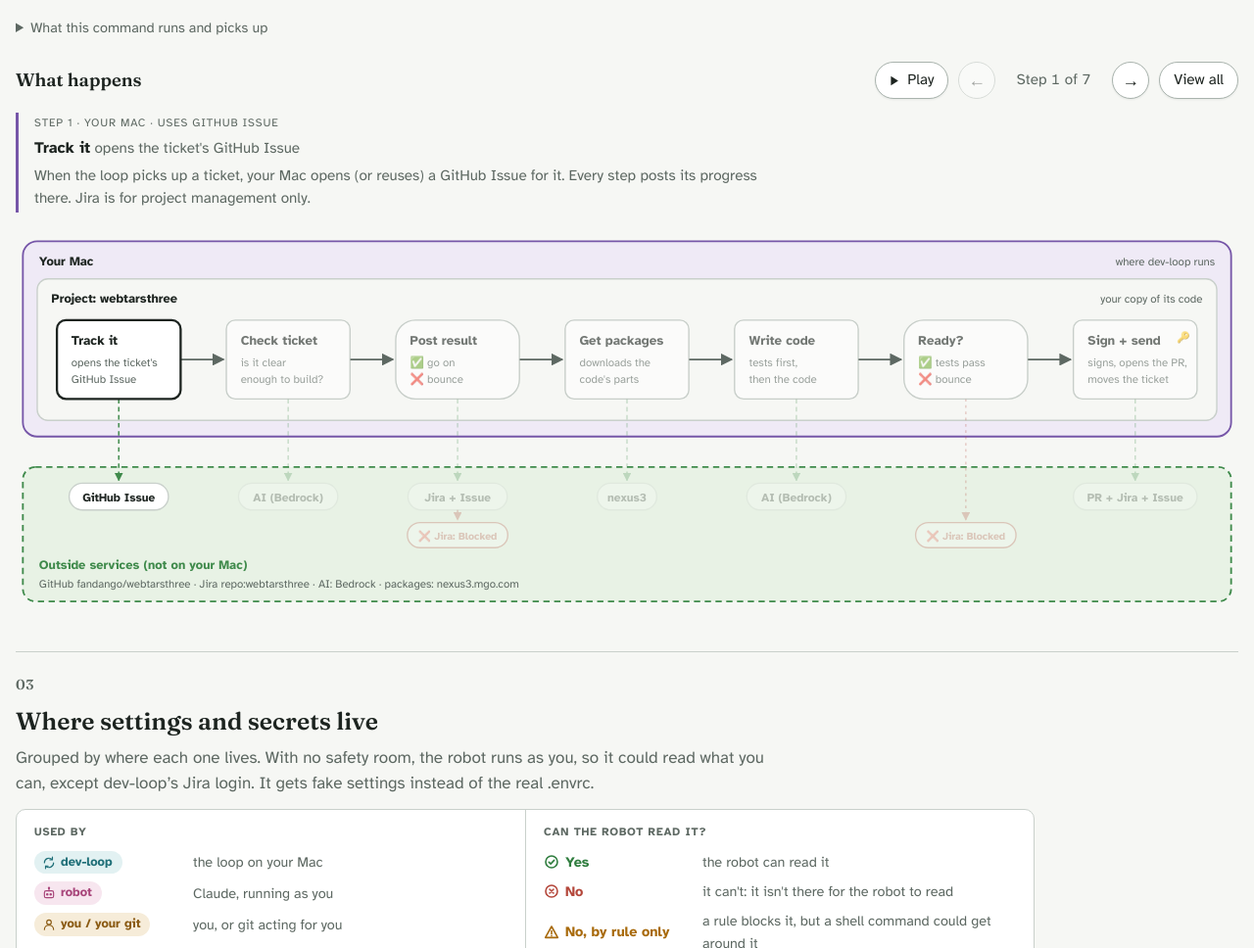
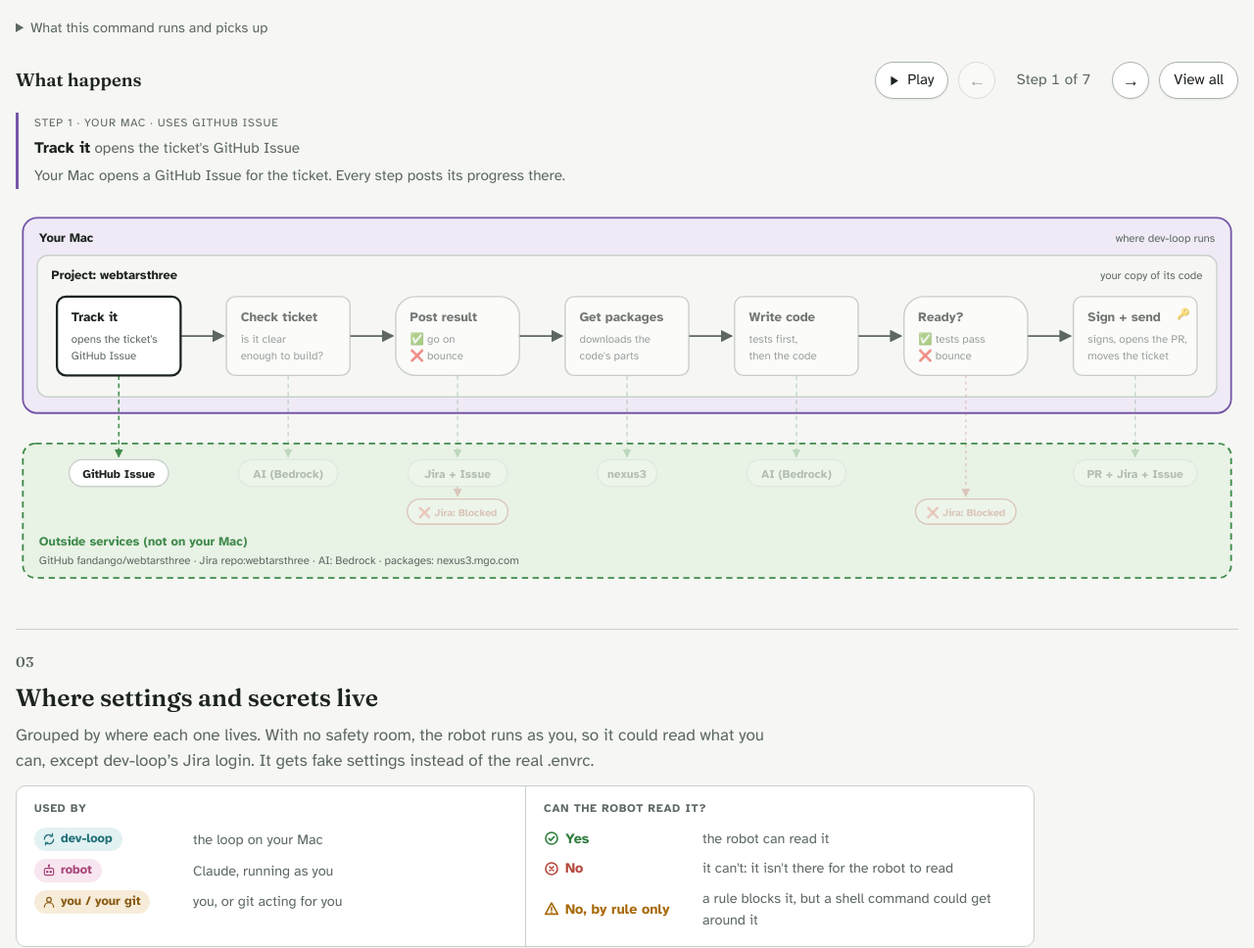
Before and after one commit to GolfNowEng/agentic-dev-loop, a website: page docs/guide/how-dev-loop-works.html in a window 1280 px wide. Shown: the part 998-1966 px from the top of the page at 98% size. Drawn offline with Linux system fonts and the light colour scheme.

Commit message:
docs(guide): shorter step explanations, core ideas only
Co-Authored-By: Claude Opus 5.5 <noreply@anthropic.com>

```diff
--- a/docs/guide/how-dev-loop-works.html
+++ b/docs/guide/how-dev-loop-works.html
@@ -518,35 +518,34 @@ function stepsFor() {
   const sb = state.sandbox !== "none";
   const robot = sb ? "room" : "mac";
   const viaGate = sb ? " (through the gate)" : "";
-  const unapprovedNote = sb ? " If it reaches for a service sbx hasn't approved, sbx refuses it (the red band at the bottom)." : "";
+  const unapprovedNote = sb ? " sbx refuses any service it hasn't approved (the red band)." : "";
   const out = [];
   out.push({ zone: "mac", title: "Track it", sub: ["opens the ticket's", "GitHub Issue"], uses: "GitHub Issue",
-    more: "When the loop picks up a ticket, your Mac opens (or reuses) a GitHub Issue for it. Every step posts its progress there. Jira is for project management only." });
+    more: "Your Mac opens a GitHub Issue for the ticket. Every step posts its progress there." });
   if (state.phase !== "dev") {
     out.push({ zone: robot, title: "Check ticket", sub: ["is it clear", "enough to build?"], uses: "AI (Bedrock)" + viaGate,
-      more: "The robot reads the ticket and the code, and checks the ticket is clear enough to build. Its thinking happens on Fandango's Bedrock AI gateway." + unapprovedNote });
+      more: "The robot reads the ticket and the code to check it's clear enough to build. It thinks through Fandango's Bedrock AI gateway." + unapprovedNote });
     out.push({ zone: "mac", title: "Post result", sub: ["\u2705 go on", "\u274c bounce"], uses: "Jira + Issue", decision: true,
-      more: "Your Mac posts the robot's findings: the full write-up on the GitHub Issue, and a short comment on Jira that links to it. \u2705 the ticket is clear, so it moves on to building. \u274c it bounces: the ticket goes to Blocked with the reason, for a person to fix. Then the loop picks it up again." });
+      more: "Your Mac posts the findings to the Issue and Jira. \u2705 Clear: on to building. \u274c Not clear: the ticket goes to Blocked with the reason, for a person to fix." });
   }
   if (state.phase !== "research") {
     out.push({ zone: robot, title: "Get packages", sub: ["downloads the", "code's parts"], uses: "nexus3" + viaGate,
-      more: "The robot installs the project's packages from Fandango's package store (nexus3.mgo.com), so it can run the tests." });
+      more: "The robot installs the project's packages from Fandango's package store, nexus3, so it can run the tests." });
     out.push({ zone: robot, title: "Write code", sub: ["tests first,", "then the code"], uses: "AI (Bedrock)" + viaGate,
-      more: "The robot writes a failing test for each requirement, then the code that makes it pass, then runs every test." + unapprovedNote });
+      more: "A failing test for each requirement first, then the code that makes it pass." + unapprovedNote });
     if (sb) {
       out.push({ zone: "room", title: "Hand over", sub: ["\u2705 pack it up", "\u274c bounce"], decision: true,
-        more: "The robot stops and packs up its work for the loop on your Mac: the branch with its commits, the PR title and description, the QA notes for Jira, and how the tests went. It writes these into one handover file and can't send anything out itself. \u274c it bounces with the reason instead (for example, the tests won't run): your Mac posts it on the Issue and Jira, and moves the ticket to Blocked." });
+        more: "The robot can't send anything out itself, so it hands its work to your Mac: the branch, the PR text, the QA notes and the test results. \u274c If something's wrong, it bounces with the reason and the ticket goes to Blocked." });
       out.push({ zone: "mac", title: "Double-check", sub: ["runs the tests,", "signs with your key"], uses: "nexus3", key: true,
-        more: "Your Mac doesn't just trust the safety room. It checks out the robot's branch into a fresh folder and signs each commit with your key, so GitHub knows it came from you. The robot never touches your key. Signing runs the repo's git hooks, and the hooks run the tests. If anything fails, it bounces.",
-        why: "Why nexus3? The fresh folder starts with no packages, and the tests need them. The safety room's packages are Linux builds that won't run on your Mac, so your Mac runs npm ci, which installs every package from scratch from the project's package store, nexus3 (your npm cache can save some downloads). If the robot changed package.json, the lockfile, .npmrc or .husky/, it bounces before installing anything." });
+        more: "Your Mac signs the robot's commits with your key, so GitHub knows they came from you. The robot never touches your key. Signing runs the repo's git hooks, which run the tests, and the tests need packages. The safety room's are Linux builds that won't run on your Mac, so it installs its own from nexus3 first. If anything fails, it bounces." });
       out.push({ zone: "mac", title: "Send it", sub: ["opens the PR,", "moves the ticket"], uses: "PR + Jira + Issue",
-        more: "Two helpers on your Mac. A small, cheap AI (haiku) runs your /push-branch skill with the title and description the robot already wrote: it pushes the branch and opens the PR, with nothing left to decide. Then dev-loop's own code checks the branch really reached GitHub, moves the Jira ticket to Code Review with the QA notes, and posts the PR link on the Issue.",
-        why: "Why not the robot? Its commits must be signed with your key (GitHub refuses unsigned ones), and your key never goes in the safety room. So the push moved out to your Mac, after the signing. /push-branch stays the one copy of how a push and a PR are done, so a small AI follows it as written instead of dev-loop copying it. Jira and the Issue are fixed steps, so plain code does them, never an AI." });
+        more: "A small AI (haiku) runs your /push-branch skill with the PR text the robot wrote, so it has nothing to decide. Then dev-loop's own code moves the ticket to Code Review and posts the PR link on the Issue.",
+        why: "Why not the robot? The push needs your key, and your key never goes in the safety room." });
     } else {
       out.push({ zone: "mac", title: "Ready?", sub: ["\u2705 tests pass", "\u274c bounce"], decision: true,
-        more: "\u2705 the tests pass, so on to sending. \u274c it bounces with the reason: your Mac posts it on the Issue and Jira, and moves the ticket to Blocked." });
+        more: "\u2705 Tests pass: on to sending. \u274c Otherwise it bounces with the reason and the ticket goes to Blocked." });
       out.push({ zone: "mac", title: "Sign + send", sub: ["signs, opens the PR,", "moves the ticket"], uses: "PR + Jira + Issue", key: true,
-        more: "With no safety room, the robot runs your /push-branch skill itself: your Mac's git signs each commit with your key, and it pushes and opens the PR. Then dev-loop's own code moves the Jira ticket to Code Review and posts the PR link on the Issue." });
+        more: "The robot runs your /push-branch skill itself: git signs with your key, pushes and opens the PR. Then dev-loop's own code moves the ticket to Code Review and posts the PR link." });
     }
   }
   return out;
```
